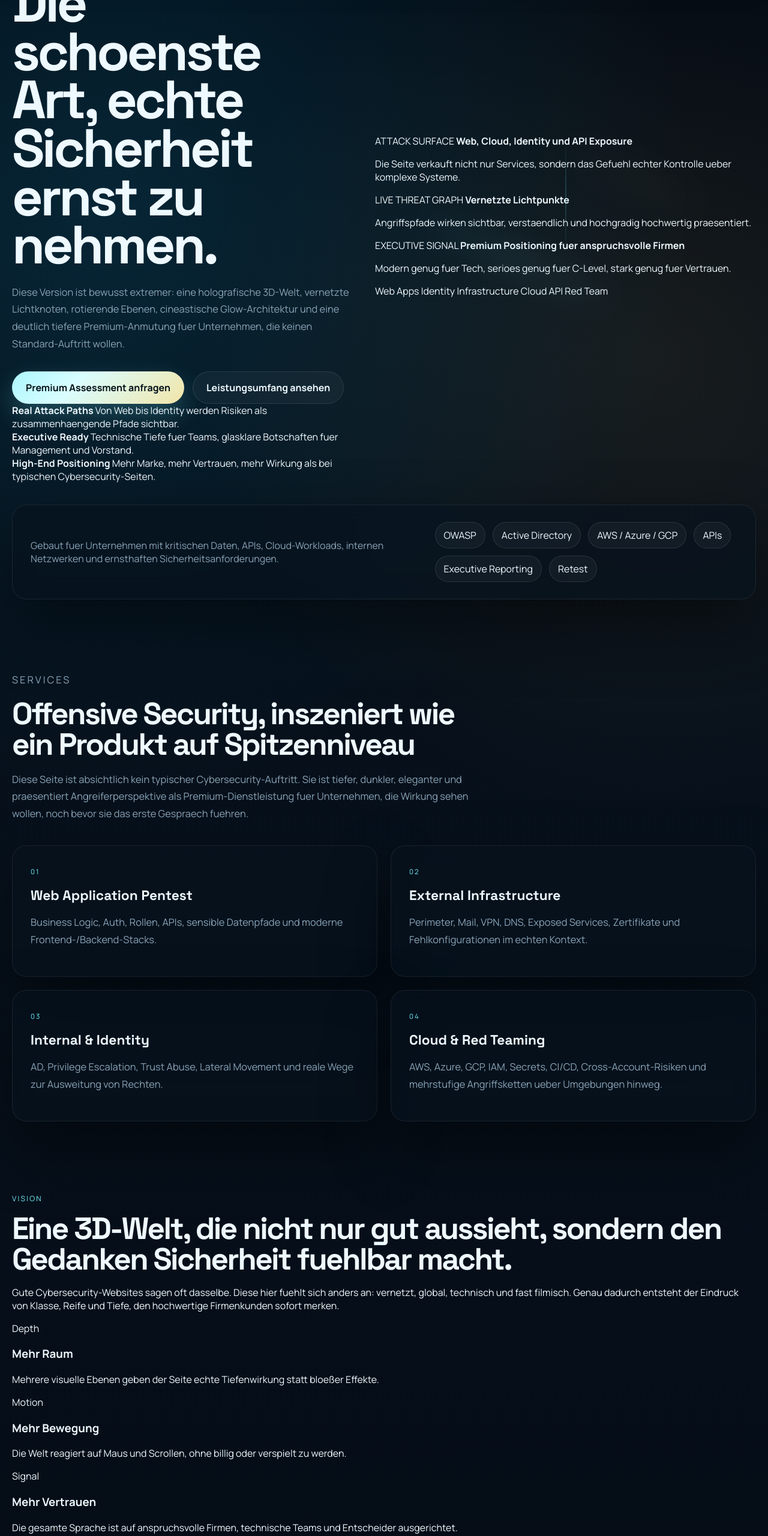
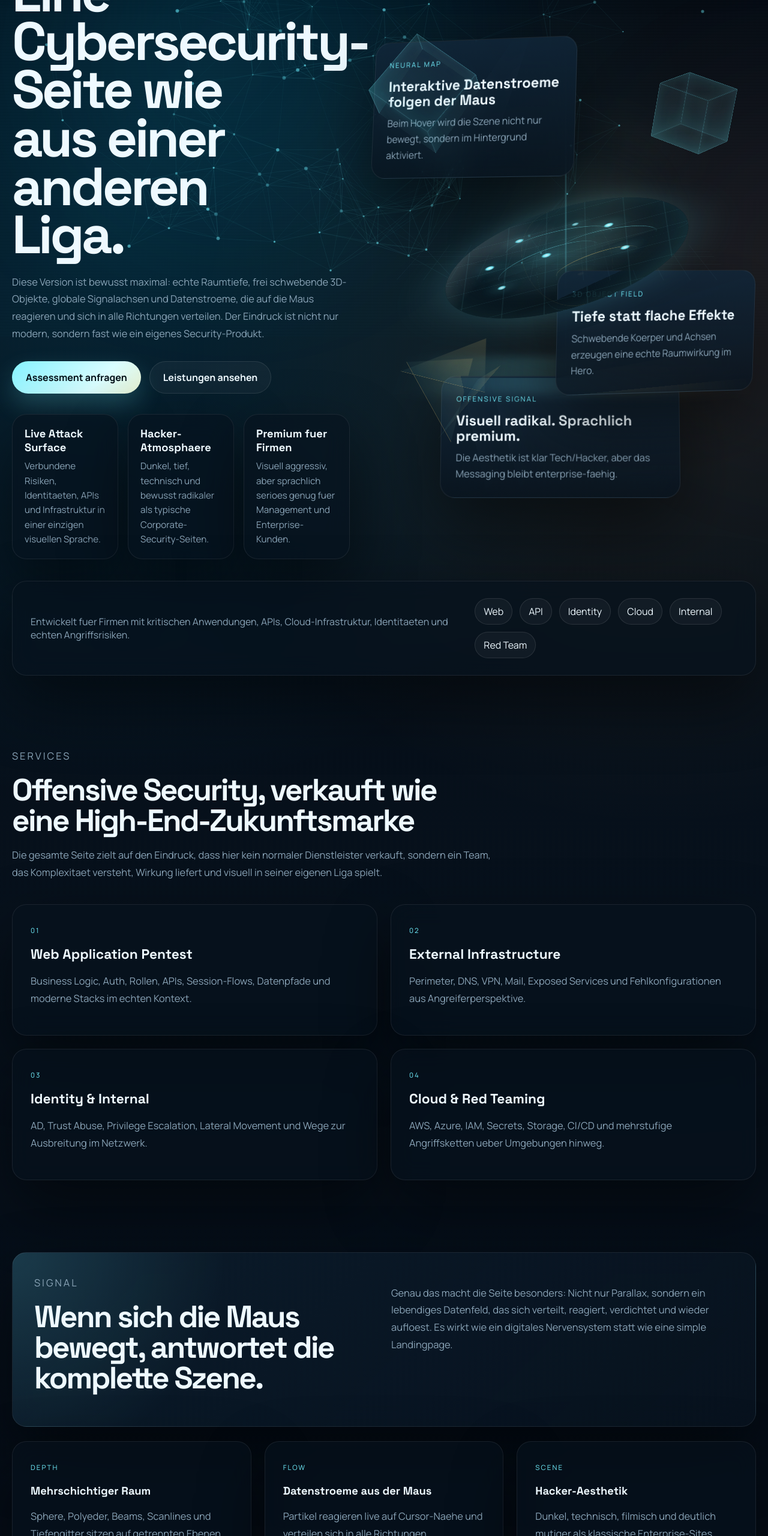
Before and after one commit to Mcgeesy37/Hacker1, a website: page index.html in a window 1280 px wide. Shown: the part 240-2800 px from the top of the page at 60% size. Drawn offline with Linux system fonts and the light colour scheme; animation ran at ten frames a second.

Commit message:
Update index.html

```diff
--- a/index.html
+++ b/index.html
@@ -3,10 +3,10 @@
 <head>
   <meta charset="UTF-8">
   <meta name="viewport" content="width=device-width, initial-scale=1.0">
-  <title>Blackpoint Security | Flagship Cyber Defense</title>
+  <title>Blackpoint Security | Neural Offensive Security</title>
   <meta
     name="description"
-    content="Flagship Cybersecurity Landingpage mit holografischer 3D-Welt, vernetzten Lichtpunkten und Premium-Auftritt fuer Penetration Testing und Red Teaming."
+    content="Extreme Cybersecurity Landingpage mit tiefen 3D-Objekten, Datenstroemen und interaktiver Premium-Visualisierung fuer Pentesting und Red Teaming."
   >
   <link rel="preconnect" href="https://fonts.googleapis.com">
   <link rel="preconnect" href="https://fonts.gstatic.com" crossorigin>
@@ -14,11 +14,11 @@
   <link rel="stylesheet" href="styles.css">
 </head>
 <body>
-  <div class="ambient ambient-a" aria-hidden="true"></div>
-  <div class="ambient ambient-b" aria-hidden="true"></div>
-  <div class="ambient-grid" aria-hidden="true"></div>
-  <div class="ambient-noise" aria-hidden="true"></div>
-  <div class="ambient-spot" aria-hidden="true"></div>
+  <canvas id="dataFlowCanvas" class="data-flow-canvas" aria-hidden="true"></canvas>
+  <div class="page-fog page-fog-a" aria-hidden="true"></div>
+  <div class="page-fog page-fog-b" aria-hidden="true"></div>
+  <div class="page-scan" aria-hidden="true"></div>
+  <div class="page-noise" aria-hidden="true"></div>
 
   <header class="site-header">
     <a class="brand" href="#top">
@@ -31,7 +31,7 @@
 
     <nav class="nav">
       <a href="#services">Services</a>
-      <a href="#vision">Vision</a>
+      <a href="#signal">Signal</a>
       <a href="#process">Process</a>
       <a href="#contact" class="nav-cta">Assessment anfragen</a>
     </nav>
@@ -40,132 +40,131 @@
   <main id="top">
     <section class="hero">
       <div class="hero-copy" data-reveal>
-        <p class="eyebrow">Flagship Cybersecurity · Pentesting · Red Teaming · Global Attack Surface</p>
-        <h1>Die schoenste Art, echte Sicherheit ernst zu nehmen.</h1>
+        <p class="eyebrow">Neural Pentesting · Red Teaming · Cyber Defense Systems</p>
+        <h1>Eine Cybersecurity-Seite wie aus einer anderen Liga.</h1>
         <p class="hero-text">
-          Diese Version ist bewusst extremer: eine holografische 3D-Welt, vernetzte Lichtknoten,
-          rotierende Ebenen, cineastische Glow-Architektur und eine deutlich tiefere Premium-Anmutung
-          fuer Unternehmen, die keinen Standard-Auftritt wollen.
+          Diese Version ist bewusst maximal: echte Raumtiefe, frei schwebende 3D-Objekte, globale
+          Signalachsen und Datenstroeme, die auf die Maus reagieren und sich in alle Richtungen verteilen.
+          Der Eindruck ist nicht nur modern, sondern fast wie ein eigenes Security-Produkt.
         </p>
 
         <div class="hero-actions">
-          <a href="#contact" class="button button-primary">Premium Assessment anfragen</a>
-          <a href="#services" class="button button-secondary">Leistungsumfang ansehen</a>
+          <a href="#contact" class="button button-primary">Assessment anfragen</a>
+          <a href="#services" class="button button-secondary">Leistungen ansehen</a>
         </div>
 
-        <div class="hero-panels">
+        <div class="hero-matrix">
           <article>
-            <strong>Real Attack Paths</strong>
-            <span>Von Web bis Identity werden Risiken als zusammenhaengende Pfade sichtbar.</span>
+            <strong>Live Attack Surface</strong>
+            <span>Verbundene Risiken, Identitaeten, APIs und Infrastruktur in einer einzigen visuellen Sprache.</span>
           </article>
           <article>
-            <strong>Executive Ready</strong>
-            <span>Technische Tiefe fuer Teams, glasklare Botschaften fuer Management und Vorstand.</span>
+            <strong>Hacker-Atmosphaere</strong>
+            <span>Dunkel, tief, technisch und bewusst radikaler als typische Corporate-Security-Seiten.</span>
           </article>
           <article>
-            <strong>High-End Positioning</strong>
-            <span>Mehr Marke, mehr Vertrauen, mehr Wirkung als bei typischen Cybersecurity-Seiten.</span>
+            <strong>Premium fuer Firmen</strong>
+            <span>Visuell aggressiv, aber sprachlich serioes genug fuer Management und Enterprise-Kunden.</span>
           </article>
         </div>
       </div>
 
       <div class="hero-visual" aria-hidden="true">
-        <div class="world-stage" id="worldStage">
-          <div class="stage-fog"></div>
-          <div class="stage-radar"></div>
-          <div class="stage-horizon"></div>
+        <div class="void-stage" id="voidStage">
+          <div class="void-halo"></div>
+          <div class="void-grid"></div>
+          <div class="signal-plane"></div>
 
-          <div class="orbital-system">
-            <span class="orbit orbit-a"></span>
-            <span class="orbit orbit-b"></span>
-            <span class="orbit orbit-c"></span>
-            <span class="orbit orbit-d"></span>
+          <div class="world-sphere" id="worldSphere">
+            <div class="sphere-shell sphere-shell-a"></div>
+            <div class="sphere-shell sphere-shell-b"></div>
+            <div class="sphere-shell sphere-shell-c"></div>
+            <div class="sphere-core"></div>
+            <div class="sphere-glare"></div>
+
+            <span class="sphere-node n1"></span>
+            <span class="sphere-node n2"></span>
+            <span class="sphere-node n3"></span>
+            <span class="sphere-node n4"></span>
+            <span class="sphere-node n5"></span>
+            <span class="sphere-node n6"></span>
+            <span class="sphere-node n7"></span>
+            <span class="sphere-node n8"></span>
+
+            <span class="sphere-arc a1"></span>
+            <span class="sphere-arc a2"></span>
+            <span class="sphere-arc a3"></span>
+            <span class="sphere-arc a4"></span>
           </div>
 
-          <div class="world-shell shell-back"></div>
-
-          <div class="world-globe" id="worldGlobe">
-            <div class="globe-core"></div>
-            <div class="globe-shine"></div>
-            <div class="globe-grid globe-grid-lat"></div>
-            <div class="globe-grid globe-grid-long"></div>
-            <div class="globe-grid globe-grid-diag"></div>
-
-            <span class="node node-1"></span>
-            <span class="node node-2"></span>
-            <span class="node node-3"></span>
-            <span class="node node-4"></span>
-            <span class="node node-5"></span>
-            <span class="node node-6"></span>
-            <span class="node node-7"></span>
-            <span class="node node-8"></span>
-            <span class="node node-9"></span>
-            <span class="node node-10"></span>
-
-            <span class="arc arc-1"></span>
-            <span class="arc arc-2"></span>
-            <span class="arc arc-3"></span>
-            <span class="arc arc-4"></span>
-            <span class="arc arc-5"></span>
+          <div class="polyhedron cube cube-a">
+            <span class="face front"></span>
+            <span class="face back"></span>
+            <span class="face left"></span>
+            <span class="face right"></span>
+            <span class="face top"></span>
+            <span class="face bottom"></span>
           </div>
 
-          <div class="world-shell shell-front"></div>
+          <div class="polyhedron cube cube-b">
+            <span class="face front"></span>
+            <span class="face back"></span>
+            <span class="face left"></span>
+            <span class="face right"></span>
+            <span class="face top"></span>
+            <span class="face bottom"></span>
+          </div>
+
+          <div class="polyhedron prism prism-a">
+            <span class="pane p1"></span>
+            <span class="pane p2"></span>
+            <span class="pane p3"></span>
+          </div>
 
           <div class="beam beam-a"></div>
           <div class="beam beam-b"></div>
           <div class="scan-column"></div>
-          <div class="data-floor"></div>
 
-          <div class="signal-card signal-card-main">
-            <span class="card-kicker">ATTACK SURFACE</span>
-            <strong>Web, Cloud, Identity und API Exposure</strong>
-            <p>Die Seite verkauft nicht nur Services, sondern das Gefuehl echter Kontrolle ueber komplexe Systeme.</p>
+          <div class="glass-node glass-node-main">
+            <span class="kicker">NEURAL MAP</span>
+            <strong>Interaktive Datenstroeme folgen der Maus</strong>
+            <p>Beim Hover wird die Szene nicht nur bewegt, sondern im Hintergrund aktiviert.</p>
           </div>
 
-          <div class="signal-card signal-card-side">
-            <span class="card-kicker">LIVE THREAT GRAPH</span>
-            <strong>Vernetzte Lichtpunkte</strong>
-            <p>Angriffspfade wirken sichtbar, verstaendlich und hochgradig hochwertig praesentiert.</p>
+          <div class="glass-node glass-node-side">
+            <span class="kicker">3D OBJECT FIELD</span>
+            <strong>Tiefe statt flache Effekte</strong>
+            <p>Schwebende Koerper und Achsen erzeugen eine echte Raumwirkung im Hero.</p>
           </div>
 
-          <div class="signal-card signal-card-bottom">
-            <span class="card-kicker">EXECUTIVE SIGNAL</span>
-            <strong>Premium Positioning fuer anspruchsvolle Firmen</strong>
-            <p>Modern genug fuer Tech, serioes genug fuer C-Level, stark genug fuer Vertrauen.</p>
-          </div>
-
-          <div class="intel-rail">
-            <span>Web Apps</span>
-            <span>Identity</span>
-            <span>Infrastructure</span>
-            <span>Cloud</span>
-            <span>API</span>
-            <span>Red Team</span>
+          <div class="glass-node glass-node-bottom">
+            <span class="kicker">OFFENSIVE SIGNAL</span>
+            <strong>Visuell radikal. Sprachlich premium.</strong>
+            <p>Die Aesthetik ist klar Tech/Hacker, aber das Messaging bleibt enterprise-faehig.</p>
           </div>
         </div>
       </div>
     </section>
 
     <section class="section trust-band" data-reveal>
-      <p>Gebaut fuer Unternehmen mit kritischen Daten, APIs, Cloud-Workloads, internen Netzwerken und ernsthaften Sicherheitsanforderungen.</p>
+      <p>Entwickelt fuer Firmen mit kritischen Anwendungen, APIs, Cloud-Infrastruktur, Identitaeten und echten Angriffsrisiken.</p>
       <div class="trust-items">
-        <span>OWASP</span>
-        <span>Active Directory</span>
-        <span>AWS / Azure / GCP</span>
-        <span>APIs</span>
-        <span>Executive Reporting</span>
-        <span>Retest</span>
+        <span>Web</span>
+        <span>API</span>
+        <span>Identity</span>
+        <span>Cloud</span>
+        <span>Internal</span>
+        <span>Red Team</span>
       </div>
     </section>
 
     <section class="section services" id="services">
       <div class="section-head" data-reveal>
         <p class="eyebrow">Services</p>
-        <h2>Offensive Security, inszeniert wie ein Produkt auf Spitzenniveau</h2>
+        <h2>Offensive Security, verkauft wie eine High-End-Zukunftsmarke</h2>
         <p>
-          Diese Seite ist absichtlich kein typischer Cybersecurity-Auftritt. Sie ist tiefer, dunkler,
-          eleganter und praesentiert Angreiferperspektive als Premium-Dienstleistung fuer Unternehmen,
-          die Wirkung sehen wollen, noch bevor sie das erste Gespraech fuehren.
+          Die gesamte Seite zielt auf den Eindruck, dass hier kein normaler Dienstleister verkauft,
+          sondern ein Team, das Komplexitaet versteht, Wirkung liefert und visuell in seiner eigenen Liga spielt.
         </p>
       </div>
 
@@ -173,54 +172,54 @@
         <article class="service-card" data-reveal>
           <span>01</span>
           <h3>Web Application Pentest</h3>
-          <p>Business Logic, Auth, Rollen, APIs, sensible Datenpfade und moderne Frontend-/Backend-Stacks.</p>
+          <p>Business Logic, Auth, Rollen, APIs, Session-Flows, Datenpfade und moderne Stacks im echten Kontext.</p>
         </article>
         <article class="service-card" data-reveal>
           <span>02</span>
           <h3>External Infrastructure</h3>
-          <p>Perimeter, Mail, VPN, DNS, Exposed Services, Zertifikate und Fehlkonfigurationen im echten Kontext.</p>
+          <p>Perimeter, DNS, VPN, Mail, Exposed Services und Fehlkonfigurationen aus Angreiferperspektive.</p>
         </article>
         <article class="service-card" data-reveal>
           <span>03</span>
-          <h3>Internal & Identity</h3>
-          <p>AD, Privilege Escalation, Trust Abuse, Lateral Movement und reale Wege zur Ausweitung von Rechten.</p>
+          <h3>Identity & Internal</h3>
+          <p>AD, Trust Abuse, Privilege Escalation, Lateral Movement und Wege zur Ausbreitung im Netzwerk.</p>
         </article>
         <article class="service-card" data-reveal>
           <span>04</span>
           <h3>Cloud & Red Teaming</h3>
-          <p>AWS, Azure, GCP, IAM, Secrets, CI/CD, Cross-Account-Risiken und mehrstufige Angriffsketten ueber Umgebungen hinweg.</p>
+          <p>AWS, Azure, IAM, Secrets, Storage, CI/CD und mehrstufige Angriffsketten ueber Umgebungen hinweg.</p>
         </article>
       </div>
     </section>
 
-    <section class="section vision" id="vision">
-      <div class="vision-panel" data-reveal>
+    <section class="section signal" id="signal">
+      <div class="signal-panel" data-reveal>
         <div>
-          <p class="eyebrow">Vision</p>
-          <h2>Eine 3D-Welt, die nicht nur gut aussieht, sondern den Gedanken Sicherheit fuehlbar macht.</h2>
+          <p class="eyebrow">Signal</p>
+          <h2>Wenn sich die Maus bewegt, antwortet die komplette Szene.</h2>
         </div>
         <p>
-          Gute Cybersecurity-Websites sagen oft dasselbe. Diese hier fuehlt sich anders an: vernetzt,
-          global, technisch und fast filmisch. Genau dadurch entsteht der Eindruck von Klasse, Reife und
-          Tiefe, den hochwertige Firmenkunden sofort merken.
+          Genau das macht die Seite besonders: Nicht nur Parallax, sondern ein lebendiges Datenfeld,
+          das sich verteilt, reagiert, verdichtet und wieder aufloest. Es wirkt wie ein digitales Nervensystem
+          statt wie eine simple Landingpage.
         </p>
       </div>
 
-      <div class="split-grid">
-        <article class="split-card" data-reveal>
+      <div class="feature-grid">
+        <article class="feature-card" data-reveal>
           <span>Depth</span>
-          <h3>Mehr Raum</h3>
-          <p>Mehrere visuelle Ebenen geben der Seite echte Tiefenwirkung statt bloeßer Effekte.</p>
+          <h3>Mehrschichtiger Raum</h3>
+          <p>Sphere, Polyeder, Beams, Scanlines und Tiefengitter sitzen auf getrennten Ebenen.</p>
         </article>
-        <article class="split-card" data-reveal>
-          <span>Motion</span>
-          <h3>Mehr Bewegung</h3>
-          <p>Die Welt reagiert auf Maus und Scrollen, ohne billig oder verspielt zu werden.</p>
+        <article class="feature-card" data-reveal>
+          <span>Flow</span>
+          <h3>Datenstroeme aus der Maus</h3>
+          <p>Partikel reagieren live auf Cursor-Naehe und verteilen sich in alle Richtungen.</p>
         </article>
-        <article class="split-card" data-reveal>
-          <span>Signal</span>
-          <h3>Mehr Vertrauen</h3>
-          <p>Die gesamte Sprache ist auf anspruchsvolle Firmen, technische Teams und Entscheider ausgerichtet.</p>
+        <article class="feature-card" data-reveal>
+          <span>Scene</span>
+          <h3>Hacker-Aesthetik</h3>
+          <p>Dunkel, technisch, filmisch und deutlich mutiger als klassische Enterprise-Sites.</p>
         </article>
       </div>
     </section>
@@ -228,25 +227,25 @@
     <section class="section process" id="process">
       <div class="section-head" data-reveal>
         <p class="eyebrow">Process</p>
-        <h2>Vom Scope bis zum Retest klar, aggressiv und belastbar</h2>
+        <h2>Vom Scope bis zum Retest kompromisslos strukturiert</h2>
       </div>
 
       <div class="timeline">
         <article data-reveal>
           <strong>01. Scoping</strong>
-          <p>Ziele, Systeme, Zeitfenster, Ansprechpartner und Rules of Engagement werden sauber definiert.</p>
+          <p>Ziele, Systeme, Zeitfenster und Rules of Engagement werden sauber und belastbar definiert.</p>
         </article>
         <article data-reveal>
           <strong>02. Attack Modeling</strong>
-          <p>Risiken werden nicht nur gesammelt, sondern als reale Angriffslogik miteinander verbunden.</p>
+          <p>Systeme werden als verbundene Angriffsoberflaeche betrachtet, nicht nur als einzelne Targets.</p>
         </article>
         <article data-reveal>
           <strong>03. Manual Offensive Testing</strong>
-          <p>Technisch tiefe Pruefung mit Fokus auf Wirkung, Ausnutzbarkeit und Geschaeftsrelevanz.</p>
+          <p>Technisch tiefe Pruefung mit Fokus auf Ausnutzbarkeit, Relevanz und reale Auswirkungen.</p>
         </article>
         <article data-reveal>
           <strong>04. Reporting & Retest</strong>
-          <p>Executive Summary, technische Reproduktion, Priorisierung und Nachpruefung in einem Workflow.</p>
+          <p>Executive Summary, technische Details, Priorisierung und Nachtest in einem klaren Ablauf.</p>
         </article>
       </div>
     </section>
@@ -254,15 +253,15 @@
     <section class="section contact" id="contact">
       <div class="contact-copy" data-reveal>
         <p class="eyebrow">Kontakt</p>
-        <h2>Fordern Sie einen High-End Pentest fuer Ihr Unternehmen an.</h2>
+        <h2>Fragen Sie einen Premium Pentest fuer Ihr Unternehmen an.</h2>
         <p>
-          Die Seite ist weiterhin GitHub-Pages-kompatibel. Das Formular kann statisch an Formspree,
-          Getform oder einen eigenen Endpoint angeschlossen werden.
+          Die Seite bleibt statisch fuer GitHub Pages. Das Formular kann per Formspree, Getform
+          oder eigenem Endpoint angeschlossen werden.
         </p>
         <div class="contact-tags">
           <span>NDA-ready</span>
+          <span>GitHub Pages</span>
           <span>Fast response</span>
-          <span>GitHub Pages</span>
         </div>
       </div>
 
@@ -285,7 +284,7 @@
             <option value="">Bitte auswaehlen</option>
             <option>Web Application Pentest</option>
             <option>External Infrastructure Assessment</option>
-            <option>Internal & Identity Review</option>
+            <option>Identity / Internal Review</option>
             <option>Cloud Security Assessment</option>
             <option>Red Team Exercise</option>
           </select>
@@ -305,7 +304,7 @@
   </main>
 
   <footer class="site-footer">
-    <p>Blackpoint Offensive Security · Flagship Cybersecurity fuer Unternehmen · Technisch tief, visuell kompromisslos.</p>
+    <p>Blackpoint Offensive Security · Neural Cybersecurity fuer Unternehmen · Tief, radikal, premium.</p>
   </footer>
 
   <script src="site.config.js"></script>
```
